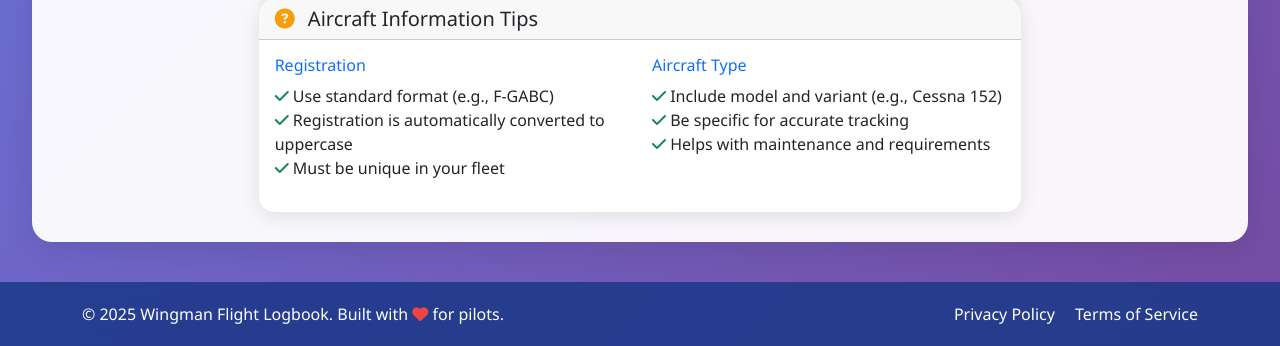
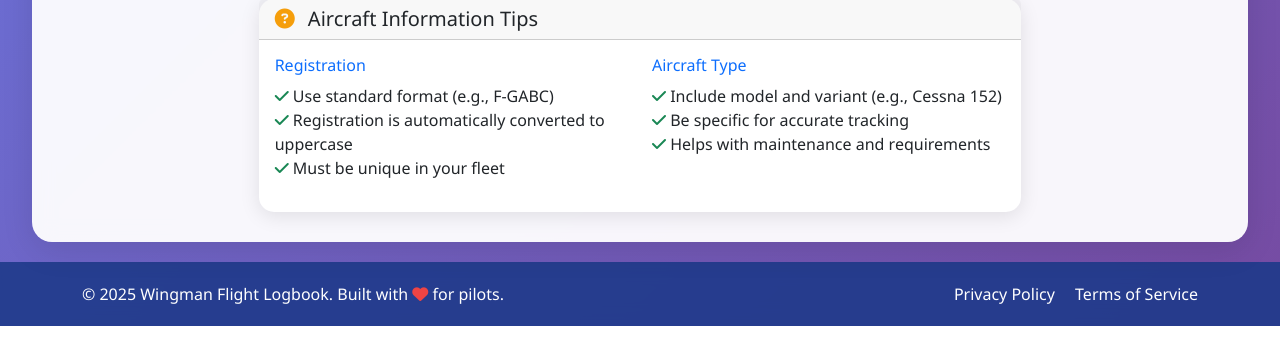
Before and after one commit to Joseph-Enkaoua/Wingman, a Django app: page /aircraft/new/ in a window 1280 px wide. Shown: the part 897-1243 px from the top of the page. Run offline with Django 5.2, Linux system fonts and the light colour scheme; the visitor is signed in with stand-in values (Sample User, id 1); some libraries are stand-ins or nearby versions.

Commit message:
Adjust CSS styles in base.html: increase minimum height of main content area and remove unnecessary margin from footer and button elements for improved layout consistency.

```diff
--- a/templates/base.html
+++ b/templates/base.html
@@ -70,7 +70,7 @@
         box-shadow: 0 8px 32px rgba(0, 0, 0, 0.1);
         margin: 20px;
         padding: 30px;
-        min-height: calc(100vh - 120px);
+        min-height: calc(100vh - 160px);
       }
 
       .card {
@@ -112,7 +112,6 @@
         background: rgba(30, 58, 138, 0.95);
         color: white;
         padding: 20px 0;
-        margin-top: 40px;
         backdrop-filter: blur(10px);
       }
 
@@ -147,8 +146,6 @@
 
       .footer a:hover {
         color: white;
-      }
-        border-radius: 10px;
       }
 
       .btn-danger {
@@ -274,7 +271,6 @@
         color: white;
         text-align: center;
         padding: 20px;
-        margin-top: 40px;
       }
 
       .aviation-icon {
```
